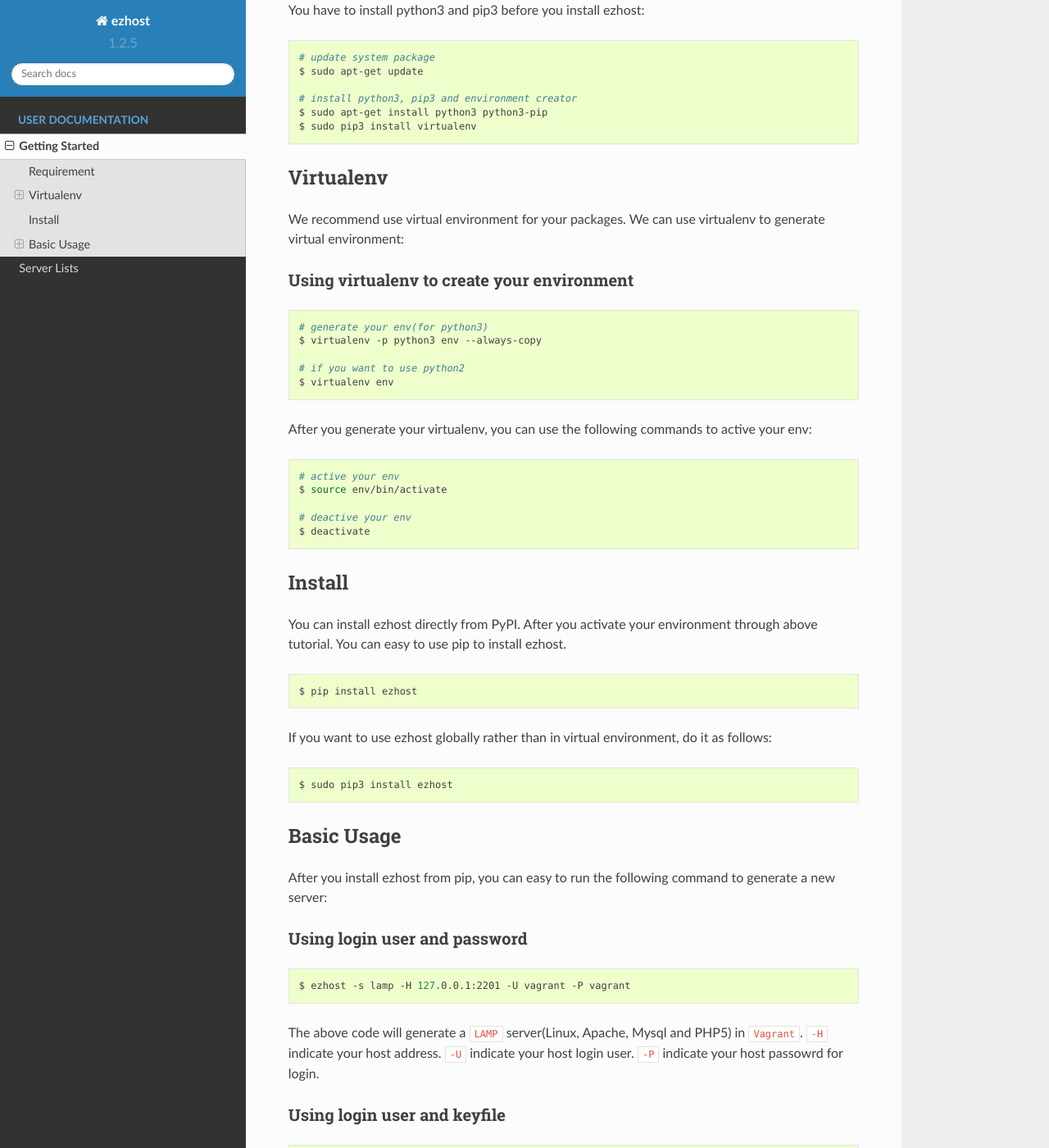
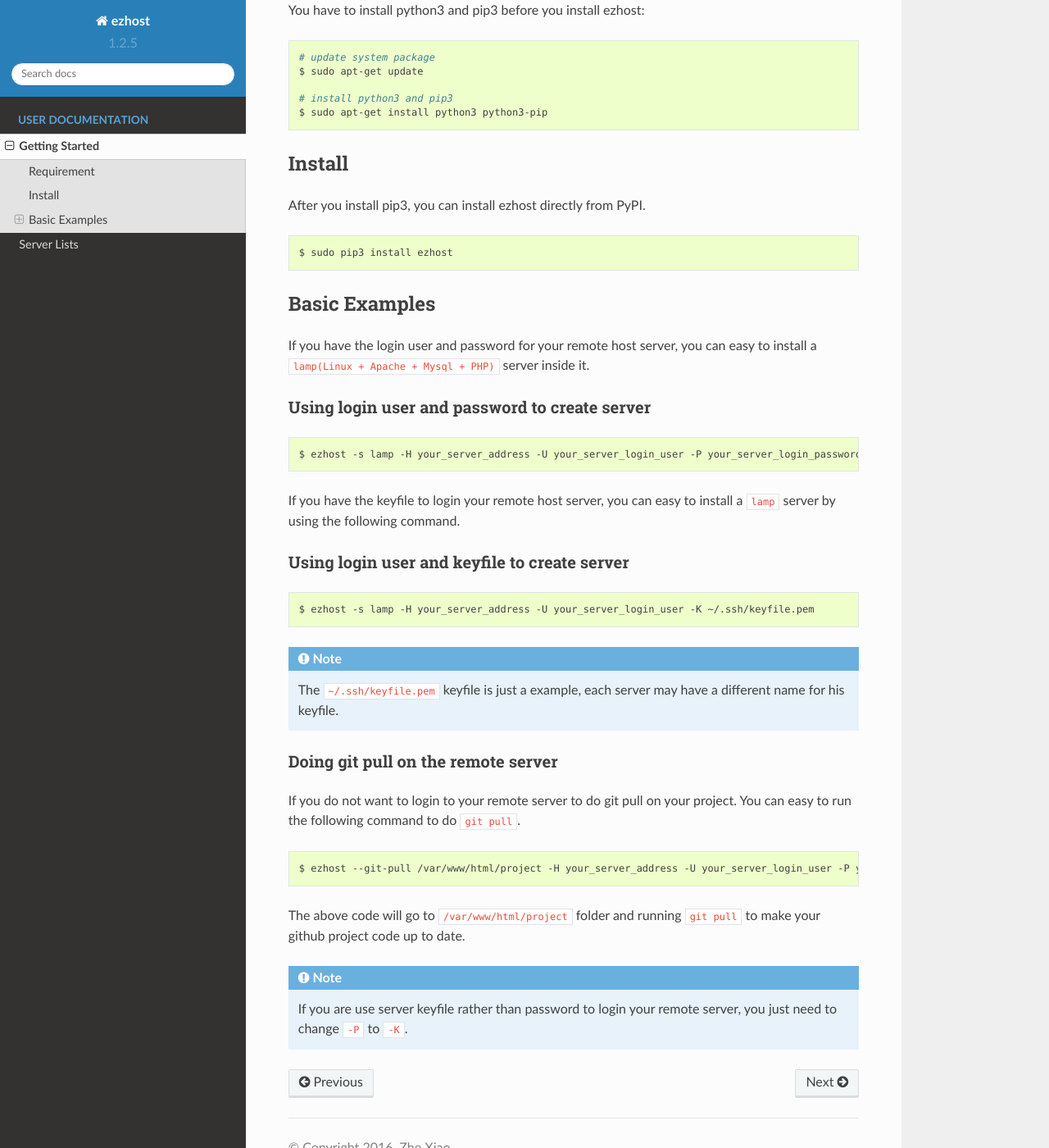
Before and after one commit to zhexiao/ezhost, a Sphinx documentation site: the page built from docs/getting_started.rst, in a window 1280 px wide and 1400 px high, scrolled down 263 px. Shown: the whole window at 82% size. Built offline with Sphinx 7.4.7 and the Read the Docs theme 2.0.0, drawn with Linux system fonts in a browser that asks for light colours; some of the changed text lies outside the part shown.

Commit message:
change docs

```diff
--- a/docs/getting_started.rst
+++ b/docs/getting_started.rst
@@ -14,87 +14,53 @@
    # update system package
    $ sudo apt-get update
 
-   # install python3, pip3 and environment creator
+   # install python3 and pip3
    $ sudo apt-get install python3 python3-pip
-   $ sudo pip3 install virtualenv
-
-
-Virtualenv
----------------
-
-We recommend use virtual environment for your packages. We can use virtualenv to generate virtual environment:
-
-Using virtualenv to create your environment
-~~~~~~
-
-.. code-block:: bash
-
-   # generate your env(for python3)
-   $ virtualenv -p python3 env --always-copy
-
-   # if you want to use python2
-   $ virtualenv env
-
-After you generate your virtualenv, you can use the following commands to active your env:
-
-.. code-block:: bash
-
-   # active your env
-   $ source env/bin/activate
-
-   # deactive your env
-   $ deactivate
 
 
 Install
 ---------------
 
-You can install ezhost directly from PyPI. After you activate your environment through above tutorial. You can easy to use pip to install ezhost.
-
-.. code-block:: bash
-
-   $ pip install ezhost
-
-
-If you want to use ezhost globally rather than in virtual environment, do it as follows:
+After you install pip3, you can install ezhost directly from PyPI.
 
 .. code-block:: bash
 
    $ sudo pip3 install ezhost
 
 
-Basic Usage
+Basic Examples
 ---------------
 
-After you install ezhost from pip, you can easy to run the following command to generate a new server:
+If you have the login user and password for your remote host server, you can easy to install a ``lamp(Linux + Apache + Mysql + PHP)`` server inside it.
 
-Using login user and password
+Using login user and password to create server
 ~~~~~~
 
 .. code-block:: bash
 
-   $ ezhost -s lamp -H 127.0.0.1:2201 -U vagrant -P vagrant
+   $ ezhost -s lamp -H your_server_address -U your_server_login_user -P your_server_login_password
 
-The above code will generate a ``LAMP`` server(Linux, Apache, Mysql and PHP5) in ``Vagrant``. ``-H`` indicate your host address. ``-U`` indicate your host login user. ``-P`` indicate your host passowrd for login.
 
-Using login user and keyfile
+If you have the keyfile to login your remote host server, you can easy to install a ``lamp`` server by using the following command.
+
+Using login user and keyfile to create server
 ~~~~~~
 
 .. code-block:: bash
 
-   $ ezhost -s lamp -H ec2-11-111-11-111.compute-1.amazonaws.com -U ubuntu -K ~/.ssh/keyfile.pem
+   $ ezhost -s lamp -H your_server_address -U your_server_login_user -K ~/.ssh/keyfile.pem
 
-The above code will generate a ``LAMP`` server(Linux, Apache, Mysql and PHP5) in ``AWS EC2``. ``-H`` indicate your host address. ``-U`` indicate your host login user. ``-K`` indicate your host keyfile.
+.. note:: The ``~/.ssh/keyfile.pem`` keyfile is just a example, each server may have a different name for his keyfile.
 
-.. note:: The installed lamp server is a very basic server. Run ``sudo apt-cache search php5-`` find what kind of php module you need. Then run ``sudo apt-get install package1 package2 ...`` to install it.
+Doing git pull on the remote server
+~~~~~~
 
-Update your github code on the remote server
-~~~~~~
+If you do not want to login to your remote server to do git pull on your project. You can easy to run the following command to do ``git pull``.
 
 .. code-block:: bash
 
-   $ ezhost --git-pull /var/www/html/project -H 127.0.0.1:2200 -U vagrant -P vagrant
+   $ ezhost --git-pull /var/www/html/project -H your_server_address -U your_server_login_user -P your_server_login_password
 
-The above code will go to ``/var/www/html/project`` folder and running ``git pull`` to make your github code up to date.
+The above code will go to ``/var/www/html/project`` folder and running ``git pull`` to make your github project code up to date.
 
-.. note:: Before you running this command, please make sure you already installed ``git``.
+.. note:: If you are use server keyfile rather than password to login your remote server, you just need to change ``-P`` to ``-K``.
```
Also changed, not shown: docs/vagrant.rst (added, +30 -0 lines).
